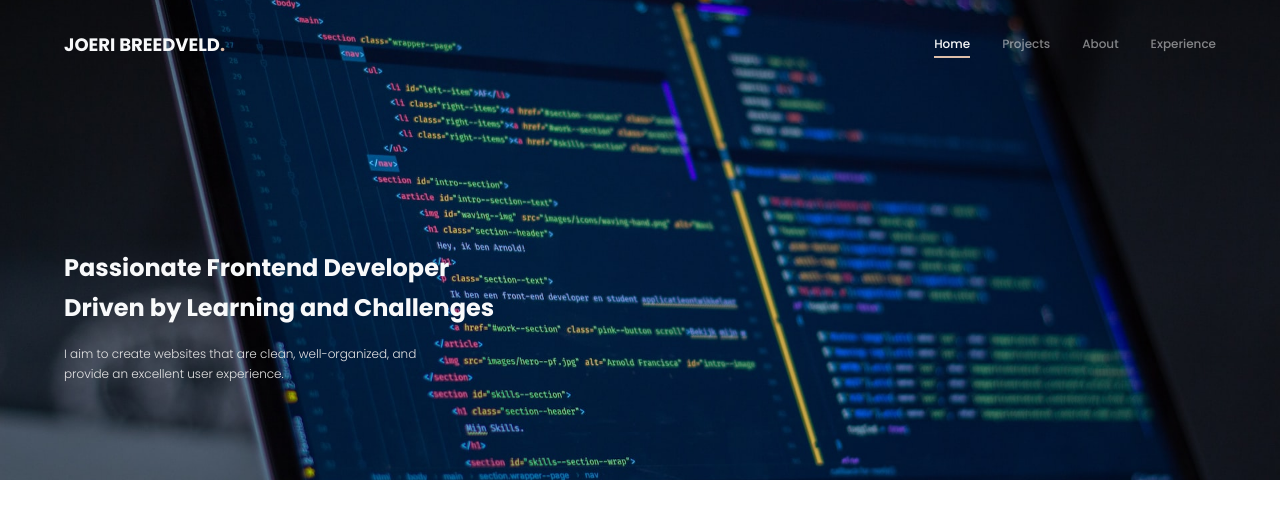
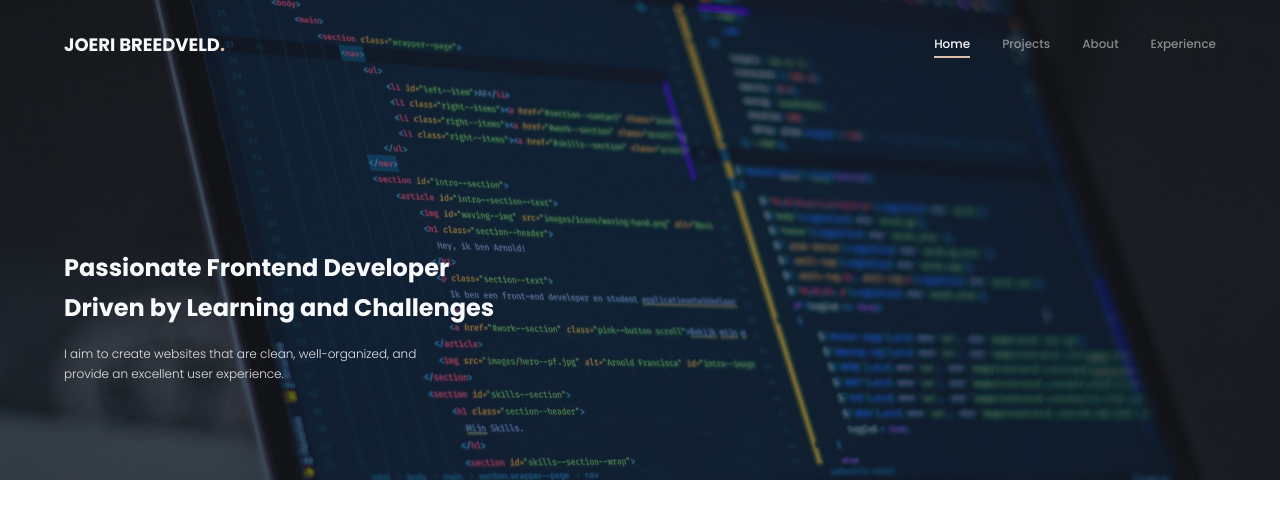
Before and after one commit to joeribreedveld/portfolio-website-v6, a Next.js app: page / in a window 1280 px wide. Shown: the top 530 px of the page. Built offline with nearby package versions, Linux system fonts and the light colour scheme.

Commit message:
fix(image): relative image fix with zindex

```diff
--- a/src/components/sections/Contact/Contact.tsx
+++ b/src/components/sections/Contact/Contact.tsx
@@ -5,7 +5,7 @@ import Image from "next/image";
 // Functions
 const Contact = () => (
   <section className="section-padding-y relative mb-24 bg-[#343A40]">
-    <div className="absolute top-0 z-0 h-full w-full opacity-50">
+    <div className="opacity-50">
       <Image
         src="/img/contact-bg.jpg"
         alt="Contact background image programming"
@@ -13,7 +13,7 @@ const Contact = () => (
         fill
       />
     </div>
-    <div className="page-width relative z-20 flex flex-col gap-12">
+    <div className="page-width relative z-10 flex flex-col gap-12">
       <section className="flex flex-col items-center gap-4">
         <h2 className="font-bold text-[#FEFEFE]">Contact</h2>
         <p className="text-xs font-light text-[#E5E5E5]">
--- a/src/components/sections/Hero/Hero.tsx
+++ b/src/components/sections/Hero/Hero.tsx
@@ -4,7 +4,7 @@ import Image from "next/image";
 // Functions
 const Hero = () => (
   <section className="relative flex h-full min-h-[60vh] flex-col justify-end bg-[#212529]">
-    <div className="page-width z-20 flex flex-col gap-4 p-24">
+    <div className="page-width z-10 flex flex-col gap-4 p-24">
       <h1 className="max-w-[30ch]">
         Passionate Frontend Developer Driven by Learning and Challenges
       </h1>
@@ -13,7 +13,7 @@ const Hero = () => (
         excellent user experience.
       </p>
     </div>
-    <div>
+    <div className="opacity-50">
       <Image
         src="/img/hero-bg.jpg"
         alt="Hero image programming"
```
